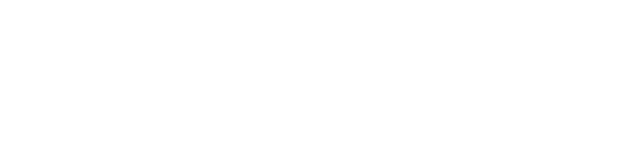
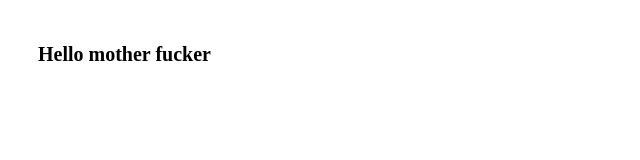
Before and after one commit to Mustafa-Fikry/myproject, a plain HTML site: page index.html in a window 1280 px wide. Shown: the whole page, without its empty margins (0-640 px from the left). Drawn offline with Linux system fonts and the light colour scheme.

```diff
--- a/index.html
+++ b/index.html
@@ -0,0 +1,8 @@
+<!DOCTYPE html>
+<head>
+    <title>Git</title>
+    <link rel="stylesheet" href="style.css">
+</head>
+<body>
+    <h1>Hello mother fucker</h1>
+</body>
--- a/style.css
+++ b/style.css
@@ -4,3 +4,6 @@ h1{
     padding: 30px;
     border:red;
 }
+body{
+    color: aquamarine;
+}
```
